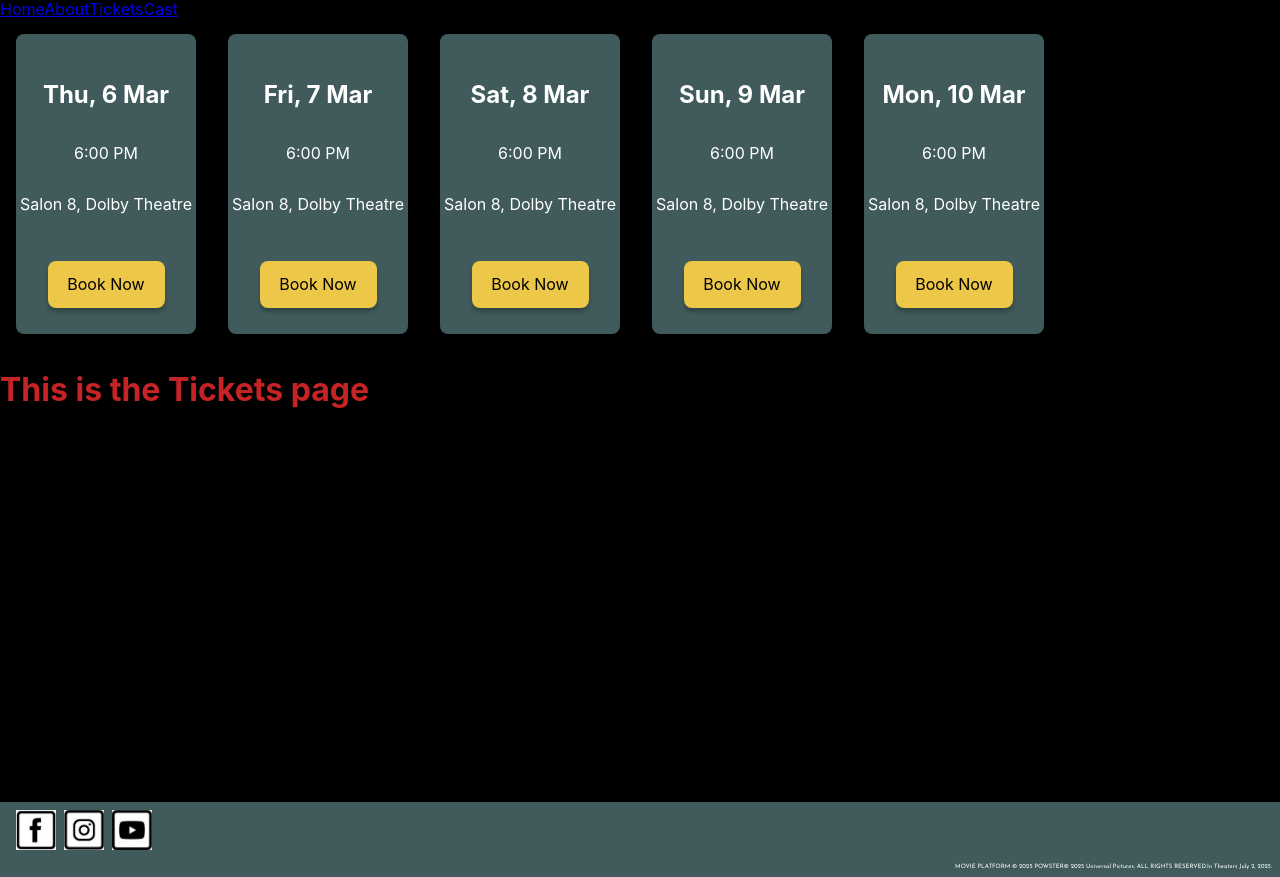
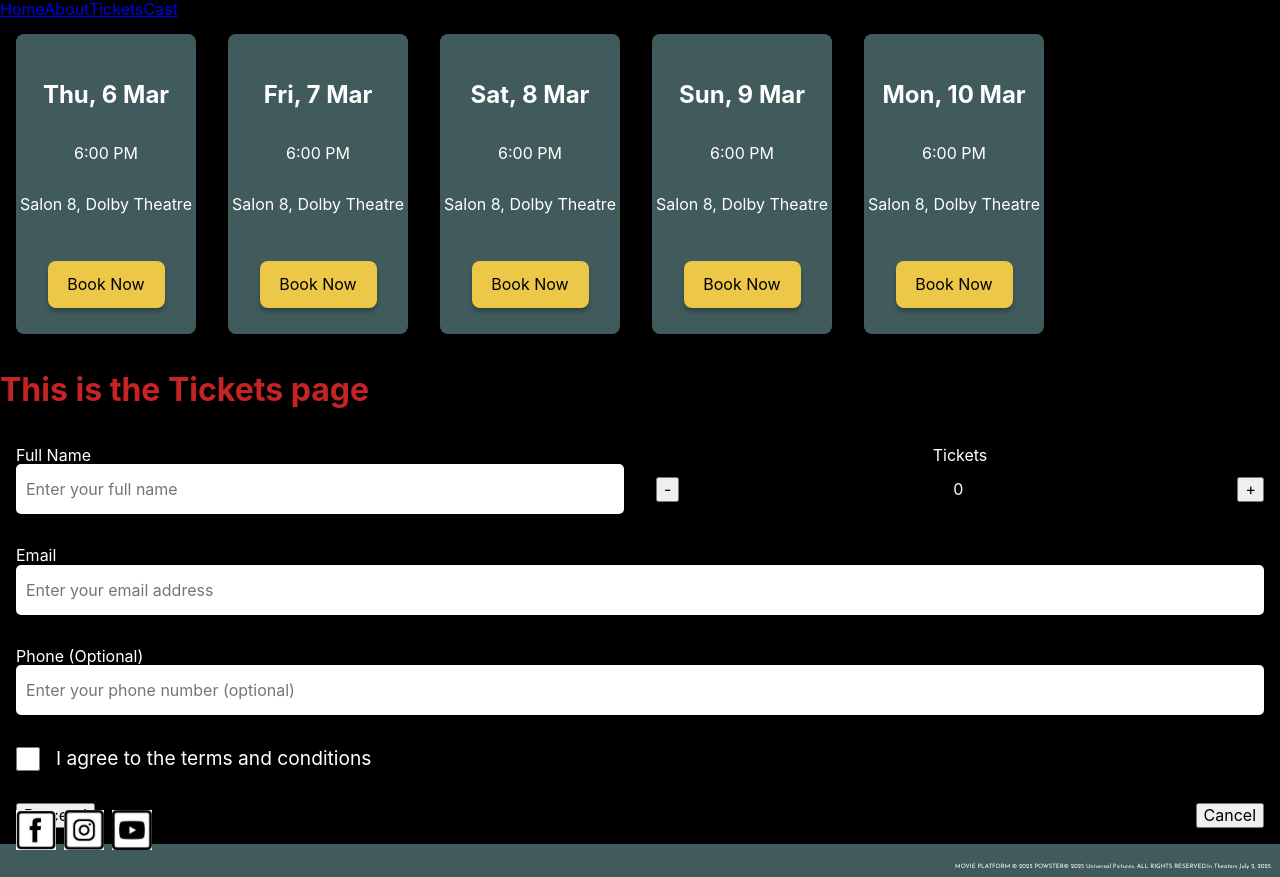
Before and after one commit to mikaelakihl/mi-graphic-tools-assignment2-jurassic-world, a Vue app: page /tickets in a window 1280 px wide. Built offline with nearby package versions, Linux system fonts and the light colour scheme.

Commit message:
feat: add simple html and styling for order form component in ticketview

```diff
--- /dev/null
+++ b/src/components/molecules/OrderForm.vue
@@ -0,0 +1,102 @@
+<script setup lang="ts">
+
+</script>
+
+<template>
+  <section class="order-form">
+    <form>
+      <div class="form-container">
+        <label>
+          <span>Full Name</span>
+          <input id="nameInput" type="text" name="name" placeholder="Enter your full name" required>
+        </label>
+      </div>
+      <div class="form-container">
+        <label class="ticket-amount-container">
+          <span>Tickets</span>
+          <div>
+            <button>-</button>
+            <span>0</span>
+            <button>+</button>
+          </div>
+        </label>
+      </div>
+      <div class="form-container">
+        <label>
+          <span>Email</span>
+          <input id="emailInput" type="email" name="email" placeholder="Enter your email address" required>
+        </label>
+      </div>
+      <div class="form-container">
+        <label>
+          <span>Phone (Optional)</span>
+          <input id="phoneInput" type="tel" name="phone" placeholder="Enter your phone number (optional)">
+        </label>
+      </div>
+      <div class="form-container">
+        <label class="terms-container">
+          <input id="termsCheckbox" type="checkbox" name="terms" required>
+          <span>I agree to the terms and conditions</span>
+        </label>
+      </div>
+      <div class="form-container">
+        <button>Proceed</button>
+        <button>Cancel</button>
+      </div>
+    </form>
+  </section>
+</template>
+
+<style lang="scss" scoped>
+  section {
+    width: 100vw;
+    display: flex;
+    form {
+      background-color: rgb(219, 131, 131);
+      width: 100%;
+      height: 100%;
+      display: grid;
+      grid-template-columns: repeat(4, 1fr);
+      .form-container {
+        grid-column: span 4; // Most span 4, below are exeptions
+        width: 100%;
+        padding: 1rem;
+        gap: 1rem;
+        background-color: rgb(0, 0, 0);
+        label {
+          width: 100%;
+          display: flex;
+          flex-direction: column;
+          span {
+            color: rgb(255, 255, 255);
+            // padding-bottom: .3rem;
+          }
+        }
+        .terms-container {
+          flex-direction: row;
+          gap: 1rem;
+          font-size: 1.2rem;
+        }
+        .ticket-amount-container {
+          align-items: center;
+          height: 100%;
+          div {
+            display: flex;
+            width: 100%;
+            height: 100%;
+            justify-content: space-between;
+            align-items: center;
+          }
+        }
+      }
+      .form-container:nth-child(1),
+      .form-container:nth-child(2) {
+        grid-column: span 2;
+      }
+      .form-container:nth-child(6) {
+        display: flex;
+        justify-content: space-between;
+      }
+    }
+  }
+</style>
--- a/src/views/TicketView.vue
+++ b/src/views/TicketView.vue
@@ -1,11 +1,13 @@
 <script setup lang="ts">
 import BookingCard from '@/components/molecules/BookingCard.vue';
+import OrderForm from '@/components/molecules/OrderForm.vue';
 </script>
 
 <template>
   <div class="ticket">
     <BookingCard />
     <h1>This is the Tickets page</h1>
+    <OrderForm />
   </div>
 </template>
 
```
